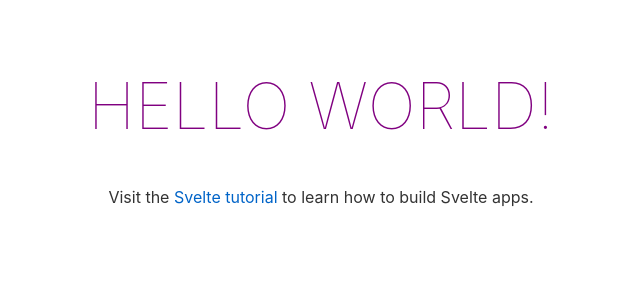
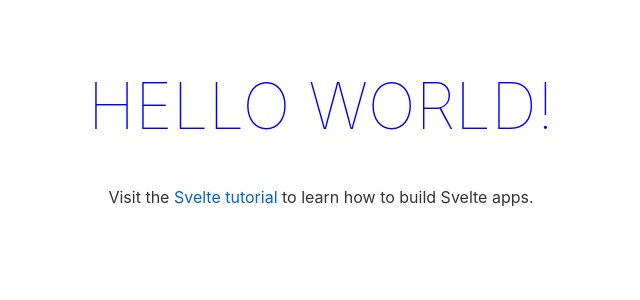
Before and after one commit to toothemooon/toothemooon.github.io, a Svelte app: page / in a window 1280 px wide. Shown: the top 300 px of the page, without its empty margins (319-959 px from the left). Built offline with nearby package versions, Linux system fonts and the light colour scheme.

Commit message:
Update App.svelte

```diff
--- a/src/App.svelte
+++ b/src/App.svelte
@@ -16,7 +16,7 @@
 	}
 
 	h1 {
-		color: purple;
+		color: blue;
 		text-transform: uppercase;
 		font-size: 4em;
 		font-weight: 100;
```
